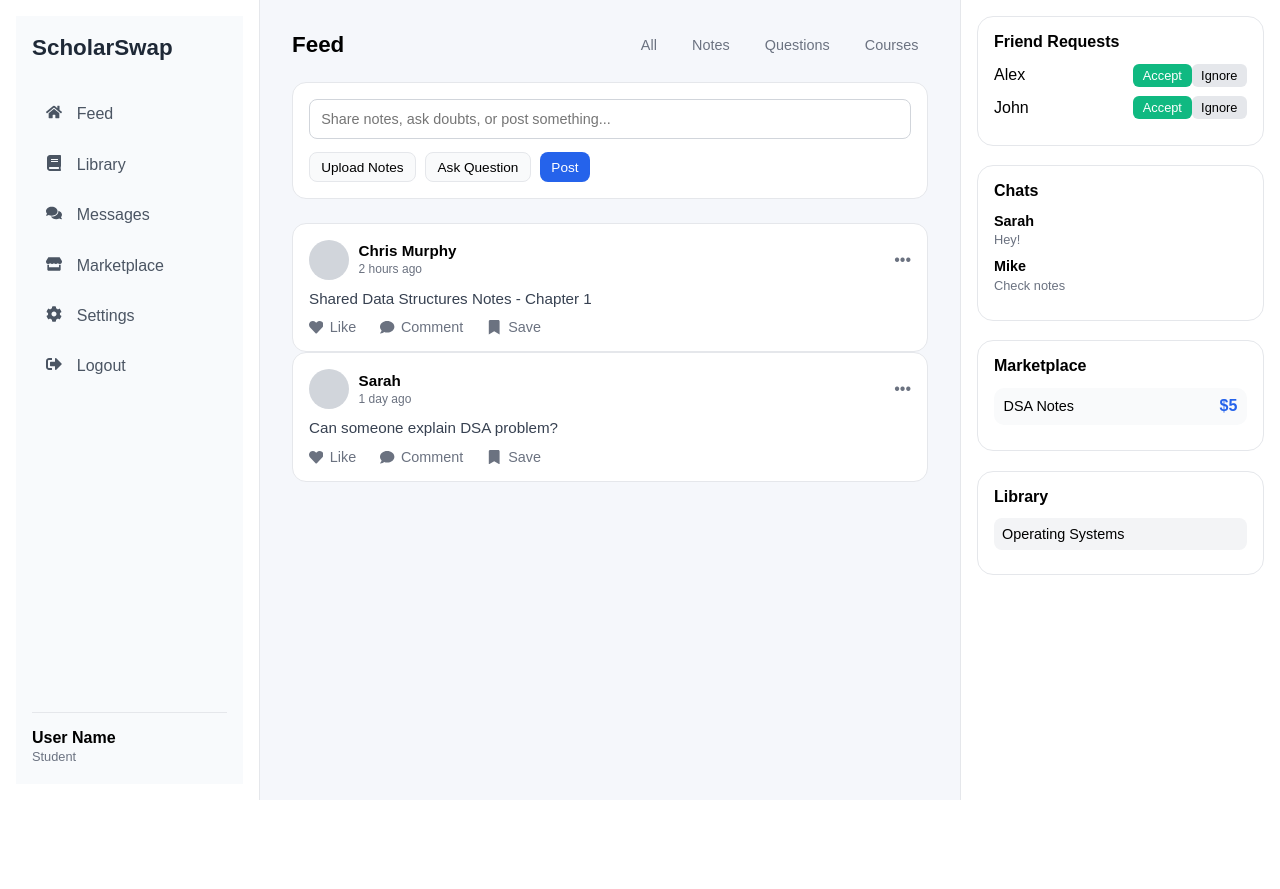
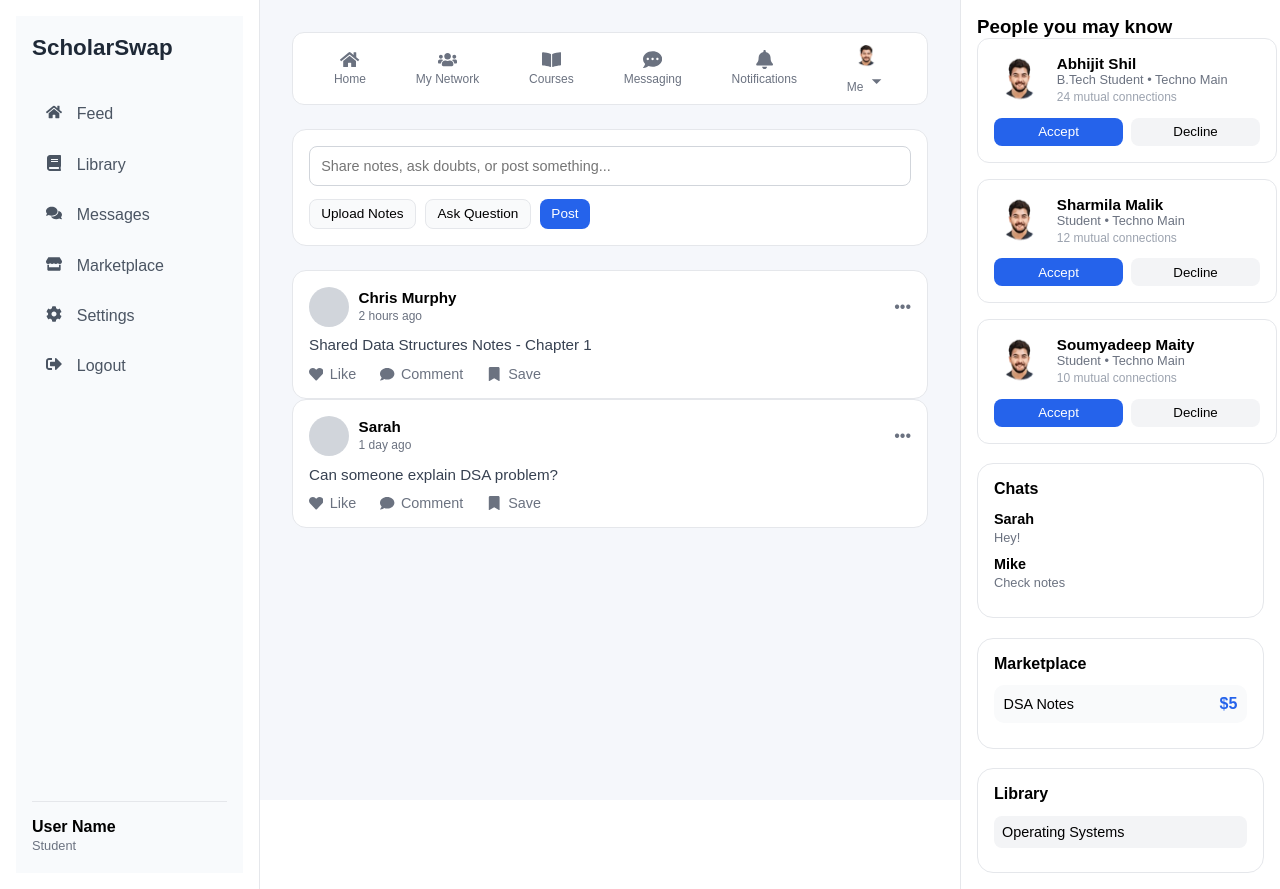
Before and after one commit to scholarswapofficial/ScholarSwap, a Next.js app in the folder frontend/: page /home in a window 1280 px wide. Before the commit the page ends 800 px from the top, so only its background shows below. Built offline with nearby package versions, Linux system fonts and the light colour scheme; no server answers.

Commit message:
adding friend request

```diff
--- a/frontend/app/components/molecules/FeedTabs/FeedTabs.tsx
+++ b/frontend/app/components/molecules/FeedTabs/FeedTabs.tsx
@@ -1,15 +1,46 @@
+"use client";
+
 import styles from "@/styles/sections/home/feed.module.scss";
+import {  FaHome, FaUsers,  FaBookOpen, FaCommentDots,  FaBell,} from "react-icons/fa";
+import { IoMdArrowDropdown } from "react-icons/io";
+import { useRouter } from "next/navigation";
 
-const tabs = ["All", "Notes", "Questions", "Courses"];
+const FeedTabs = () => {  const router = useRouter();
+  return (
+    <div className={styles["feed-wrapper"]}>
+      <div className={styles["feed-navbar"]}>
 
-const FeedTabs = () => {
-  return (
-    <div className={styles["feed-tabs"]}>
-      <h2>Feed</h2>
-      <div className={styles["feed-tabs__list"]}>
-        {tabs.map((tab) => (
-          <span key={tab}>{tab}</span>
-        ))}
+        <div className={styles["feed-navbar__item"]}  onClick={() => router.push("/home")}>
+          <FaHome />
+          <span>Home</span>
+        </div>
+
+        <div   className={styles["feed-navbar__item"]}   onClick={() => router.push("/friend")}>
+          <FaUsers />
+          <span>My Network</span>
+        </div>
+
+        <div  className={styles["feed-navbar__item"]}   onClick={() => router.push("/course")}>
+          <FaBookOpen />
+          <span>Courses</span>
+        </div>
+
+        <div  className={styles["feed-navbar__item"]}   onClick={() => router.push("/messages")}>
+          <FaCommentDots />
+          <span>Messaging</span>
+        </div>
+
+        <div className={styles["feed-navbar__item"]}  onClick={() => router.push("/notification")}>
+          <FaBell />
+          <span>Notifications</span>
+        </div>
+
+        <div   className={styles["feed-navbar__item"]}  onClick={() => router.push("/profile")}>
+          <img  src="/images/library/default-avatar.png"  alt="profile"  className={styles["feed-navbar__avatar"]}/>
+          <span>
+            Me <IoMdArrowDropdown />
+          </span>
+        </div>
       </div>
     </div>
   );
--- a/frontend/app/components/molecules/FriendRequestItem/FriendRequestItem.tsx
+++ b/frontend/app/components/molecules/FriendRequestItem/FriendRequestItem.tsx
@@ -1,14 +1,25 @@
-import styles from "@/styles/sections/home/rightpanel.module.scss";
+import styles from "@/styles/sections/feed/friend.module.scss";
 
-const FriendRequestItem = ({ name }: { name: string }) => {
+const FriendRequestItem = ({ data }) => {
   return (
-    <div className={styles["friend-item"]}>
-  <span>{name}</span>
-  <div>
-    <button>Accept</button>
-    <button>Ignore</button>
-  </div>
-</div>
+    <div className={styles["friend-card"]}>
+
+      <div className={styles["friend-card__info"]}>
+        <img src={data.image} alt={data.name} />
+
+        <div>
+          <h4>{data.name}</h4>
+          <p>{data.role}</p>
+          <span>{data.mutual}</span>
+        </div>
+      </div>
+
+      <div className={styles["friend-card__actions"]}>
+        <button className={styles["accept"]}>Accept</button>
+        <button className={styles["decline"]}>Decline</button>
+      </div>
+
+    </div>
   );
 };
 
--- a/frontend/app/components/organisms/FriendRequests/FriendRequests.tsx
+++ b/frontend/app/components/organisms/FriendRequests/FriendRequests.tsx
@@ -1,14 +1,19 @@
-import { friendsData } from "@/constant/home/friendsData";
+import { FRIEND_REQUESTS } from "@/constant/feed/friend";
 import FriendRequestItem from "@/components/molecules/FriendRequestItem/FriendRequestItem";
-import styles from "@/styles/sections/home/rightpanel.module.scss";
+import styles from "@/styles/sections/feed/friend.module.scss";
 
 const FriendRequests = () => {
   return (
-    <div className={styles.card}>
-      <h3>Friend Requests</h3>
-      {friendsData.map((f) => (
-        <FriendRequestItem key={f.id} name={f.name} />
-      ))}
+    <div className={styles["friend-requests"]}>
+
+      <h3>People you may know</h3>
+
+      <div className={styles["friend-requests__grid"]}>
+        {FRIEND_REQUESTS.map((user) => (
+          <FriendRequestItem key={user.id} data={user} />
+        ))}
+      </div>
+
     </div>
   );
 };
--- /dev/null
+++ b/frontend/app/constant/feed/friend.js
@@ -0,0 +1,30 @@
+export const FRIEND_SIDEBAR = [
+  { id: 1, label: "Friends", icon: "FaUsers" },
+  { id: 2, label: "Events", icon: "FaCalendarAlt" },
+  { id: 3, label: "Groups", icon: "FaUserFriends" },
+  { id: 4, label: "Certifications", sub: "Best Seller", icon: "FaCertificate" },
+];
+
+export const FRIEND_REQUESTS = [
+  {
+    id: 1,
+    name: "Abhijit Shil",
+    role: "B.Tech Student • Techno Main",
+    mutual: "24 mutual connections",
+    image: "/images/library/default-avatar.png",
+  },
+  {
+    id: 2,
+    name: "Sharmila Malik",
+    role: "Student • Techno Main",
+    mutual: "12 mutual connections",
+    image: "/images/library/default-avatar.png",
+  },
+  {
+    id: 3,
+    name: "Soumyadeep Maity",
+    role: "Student • Techno Main",
+    mutual: "10 mutual connections",
+    image: "/images/library/default-avatar.png",
+  },
+];
--- /dev/null
+++ b/frontend/app/styles/sections/feed/friend.module.scss
@@ -0,0 +1,135 @@
+.friend-layout {
+  display: flex;
+  flex-direction: column;
+  gap: 1rem;
+}
+
+.friend-content {
+  display: flex;
+  gap: 1rem;
+}
+
+/* ================= SIDEBAR ================= */
+.friend-sidebar {
+  width: 260px;
+  display: flex;
+  flex-direction: column;
+  gap: 1rem;
+}
+
+.sidebar-item {
+  display: flex;
+  align-items: center;
+  gap: 0.7rem;
+  padding: 0.7rem;
+  border-radius: 10px;
+  cursor: pointer;
+  transition: 0.2s;
+  background: #fff;
+  border: 1px solid #e5e7eb;
+}
+
+.sidebar-item:hover {
+  background: #f3f4f6;
+}
+
+.friend-ad {
+  padding: 1rem;
+  background: #fff;
+  border-radius: 12px;
+  border: 1px solid #e5e7eb;
+}
+
+.friend-ad button {
+  margin-top: 0.5rem;
+  background: #2563eb;
+  color: #fff;
+  border: none;
+  padding: 0.4rem 0.8rem;
+  border-radius: 8px;
+}
+
+/* ================= REQUESTS ================= */
+.friend-requests {
+  flex: 1;
+}
+
+.friend-requests__grid {
+  display: grid;
+  grid-template-columns: repeat(auto-fill, minmax(300px, 1fr));
+  gap: 1rem;
+}
+
+/* ================= CARD ================= */
+.friend-card {
+  background: #fff;
+  padding: 1rem;
+  border-radius: 12px;
+  border: 1px solid #e5e7eb;
+}
+
+.friend-card__info {
+  display: flex;
+  gap: 0.8rem;
+}
+
+.friend-card__info img {
+  width: 50px;
+  height: 50px;
+  border-radius: 50%;
+}
+
+.friend-card__info h4 {
+  font-size: 0.95rem;
+}
+
+.friend-card__info p {
+  font-size: 0.8rem;
+  color: #6b7280;
+}
+
+.friend-card__info span {
+  font-size: 0.75rem;
+  color: #9ca3af;
+}
+
+/* ACTIONS */
+.friend-card__actions {
+  display: flex;
+  gap: 0.5rem;
+  margin-top: 0.8rem;
+}
+
+.accept {
+  flex: 1;
+  background: #2563eb;
+  color: #fff;
+  border: none;
+  padding: 0.4rem;
+  border-radius: 8px;
+}
+
+.decline {
+  flex: 1;
+  background: #f3f4f6;
+  border: none;
+  padding: 0.4rem;
+  border-radius: 8px;
+}
+
+/* ================= RESPONSIVE ================= */
+@media (max-width: 768px) {
+  .friend-content {
+    flex-direction: column;
+  }
+
+  .friend-sidebar {
+    width: 100%;
+    flex-direction: row;
+    overflow-x: auto;
+  }
+
+  .friend-ad {
+    display: none;
+  }
+}
--- a/frontend/app/styles/sections/home/feed.module.scss
+++ b/frontend/app/styles/sections/home/feed.module.scss
@@ -7,15 +7,49 @@
   gap: 1.5rem;
 }
 
-/* Sections */
-.feed__header {}
-
-.feed__creator {}
-
-.feed__list {
+.feed-wrapper {
   display: flex;
   flex-direction: column;
   gap: 1rem;
+}
+
+/* =========================
+   TOP NAVBAR (LINKEDIN STYLE)
+========================= */
+.feed-navbar {
+  display: flex;
+  justify-content: space-around;
+  align-items: center;
+  background: #ffffff;
+  border: 1px solid #e5e7eb;
+  border-radius: 12px;
+  padding: 0.6rem 1rem;
+}
+
+.feed-navbar__item {
+  display: flex;
+  flex-direction: column;
+  align-items: center;
+  gap: 0.2rem;
+  font-size: 0.75rem;
+  color: #6b7280;
+  cursor: pointer;
+  transition: all 0.2s ease;
+}
+
+.feed-navbar__item svg {
+  font-size: 1.2rem;
+}
+
+.feed-navbar__item:hover {
+  color: #2563eb;
+}
+
+.feed-navbar__avatar {
+  width: 26px;
+  height: 26px;
+  border-radius: 50%;
+  object-fit: cover;
 }
 
 /* =========================
@@ -180,3 +214,23 @@
 .post-actions__item:hover {
   color: #2563eb;
 }
+
+/* =========================
+   RESPONSIVE
+========================= */
+@media (max-width: 768px) {
+  .feed-navbar {
+    justify-content: space-between;
+    padding: 0.5rem;
+  }
+
+  .feed-navbar__item span {
+    display: none; // icons only on mobile
+  }
+
+  .feed-tabs {
+    flex-direction: column;
+    align-items: flex-start;
+    gap: 0.5rem;
+  }
+}
```
Also changed, not shown: frontend/app/components/molecules/FriendSidebarItem/FriendSidebarItem.tsx (added, +34 -0 lines), frontend/app/components/organisms/FriendSidebar/FriendSidebar.tsx (added, +34 -0 lines), frontend/app/friend/page.tsx (added, +7 -0 lines), frontend/app/sections/home/FriendSection.tsx (added, +27 -0 lines), frontend/package.json (+11 -11 lines), frontend/public/images/library/default-avatar.png.
